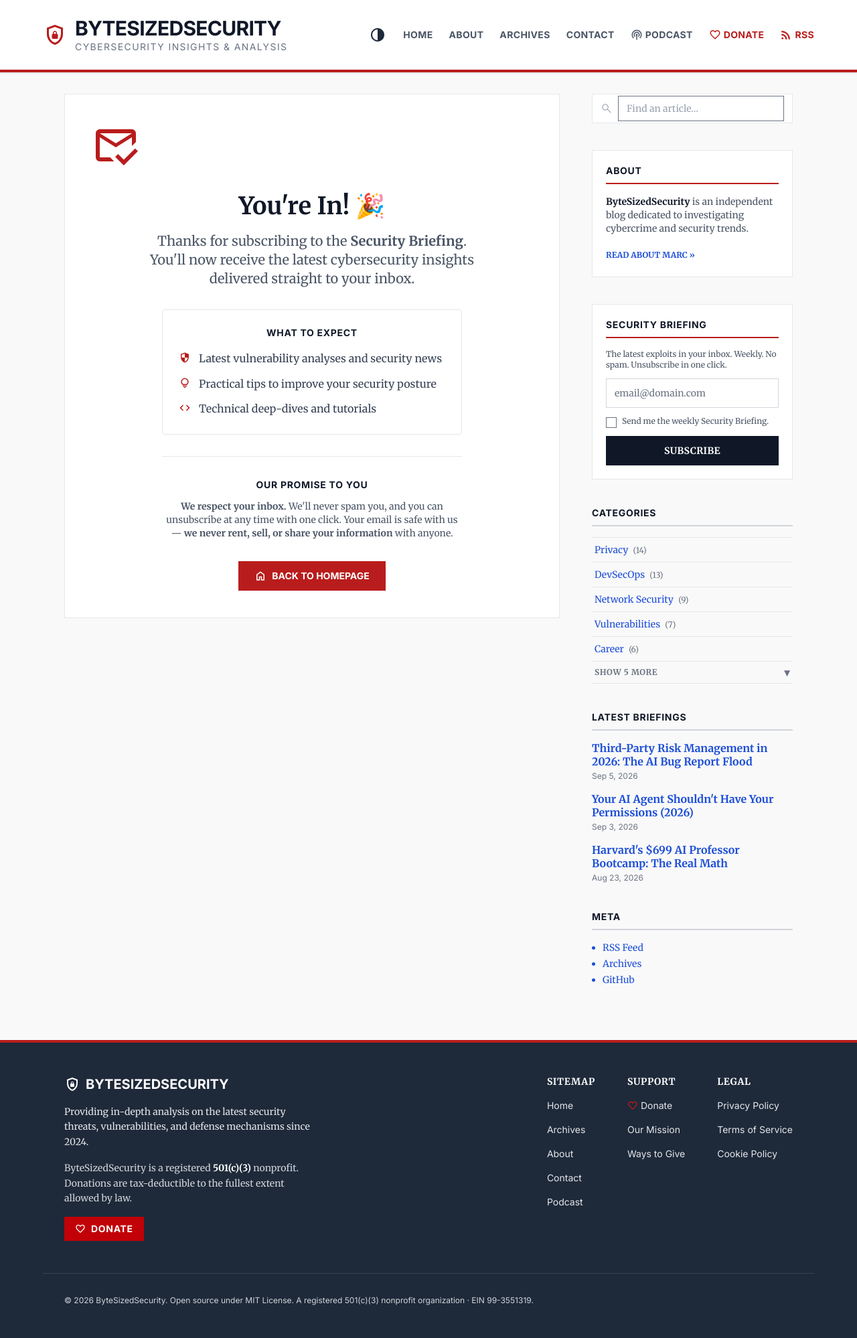
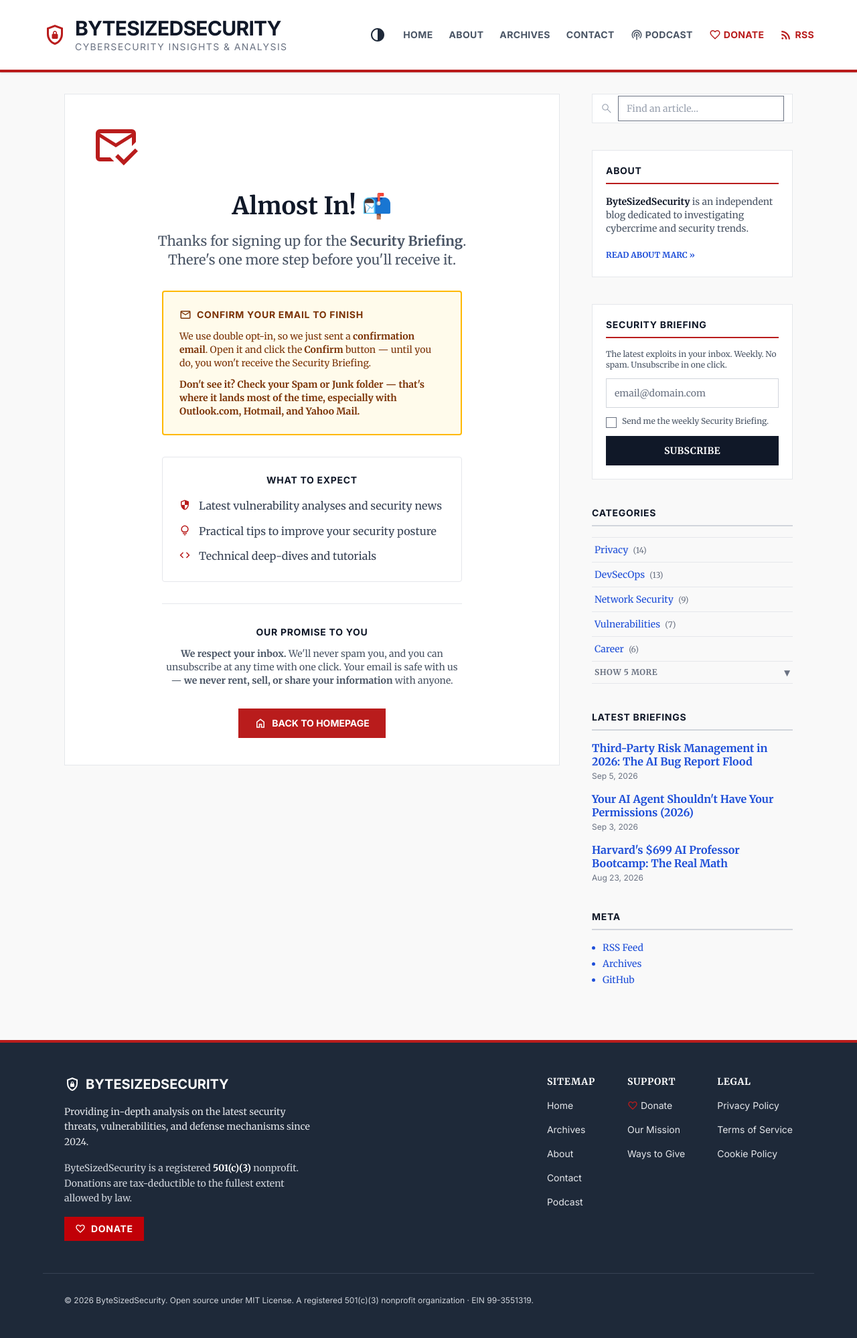
Before and after one commit to mda1125/bytesizedsecurity, a Jekyll site: the page built from subscribed.html, in a window 1280 px wide. Shown: the whole page at 67% size. Built offline with Jekyll 4.4.1, drawn with Linux system fonts in a browser that asks for light colours.

Commit message:
fix(subscribed): warn users double opt-in confirmation email often lands in spam

```diff
--- a/subscribed.html
+++ b/subscribed.html
@@ -14,12 +14,25 @@
       </div>
 
       <h1 class="text-3xl md:text-4xl font-bold text-gray-900 dark:text-gray-100 leading-tight mb-4">
-        You're In! 🎉
+        Almost In! 📬
       </h1>
 
       <p class="text-xl text-gray-600 dark:text-gray-400 font-serif mb-8 max-w-lg mx-auto">
-        Thanks for subscribing to the <strong>Security Briefing</strong>. You'll now receive the latest cybersecurity insights delivered straight to your inbox.
+        Thanks for signing up for the <strong>Security Briefing</strong>. There's one more step before you'll receive it.
       </p>
+
+      <div class="bg-amber-50 dark:bg-amber-900/20 border-2 border-amber-400 dark:border-amber-700/50 p-6 rounded-sm max-w-md mx-auto mb-8 text-left">
+        <h2 class="flex items-center gap-2 font-sans font-bold text-sm uppercase tracking-wider text-amber-900 dark:text-amber-200 mb-3">
+          <span class="text-lg">{% include icon.html name="mail" %}</span>
+          Confirm Your Email to Finish
+        </h2>
+        <p class="text-sm text-amber-900 dark:text-amber-200/90 mb-3">
+          We use double opt-in, so we just sent a <strong>confirmation email</strong>. Open it and click the <strong>Confirm</strong> button — until you do, you won't receive the Security Briefing.
+        </p>
+        <p class="text-sm text-amber-900 dark:text-amber-200/90 font-bold">
+          Don't see it? Check your Spam or Junk folder — that's where it lands most of the time, especially with Outlook.com, Hotmail, and Yahoo Mail.
+        </p>
+      </div>
 
       <div class="bg-surface border border-gray-200 dark:border-gray-700 p-6 rounded-sm max-w-md mx-auto mb-8">
         <h2 class="font-sans font-bold text-sm uppercase tracking-wider text-gray-900 dark:text-gray-100 mb-4">What to Expect</h2>
```
Also changed, not shown: assets/css/tailwind.min.css.
